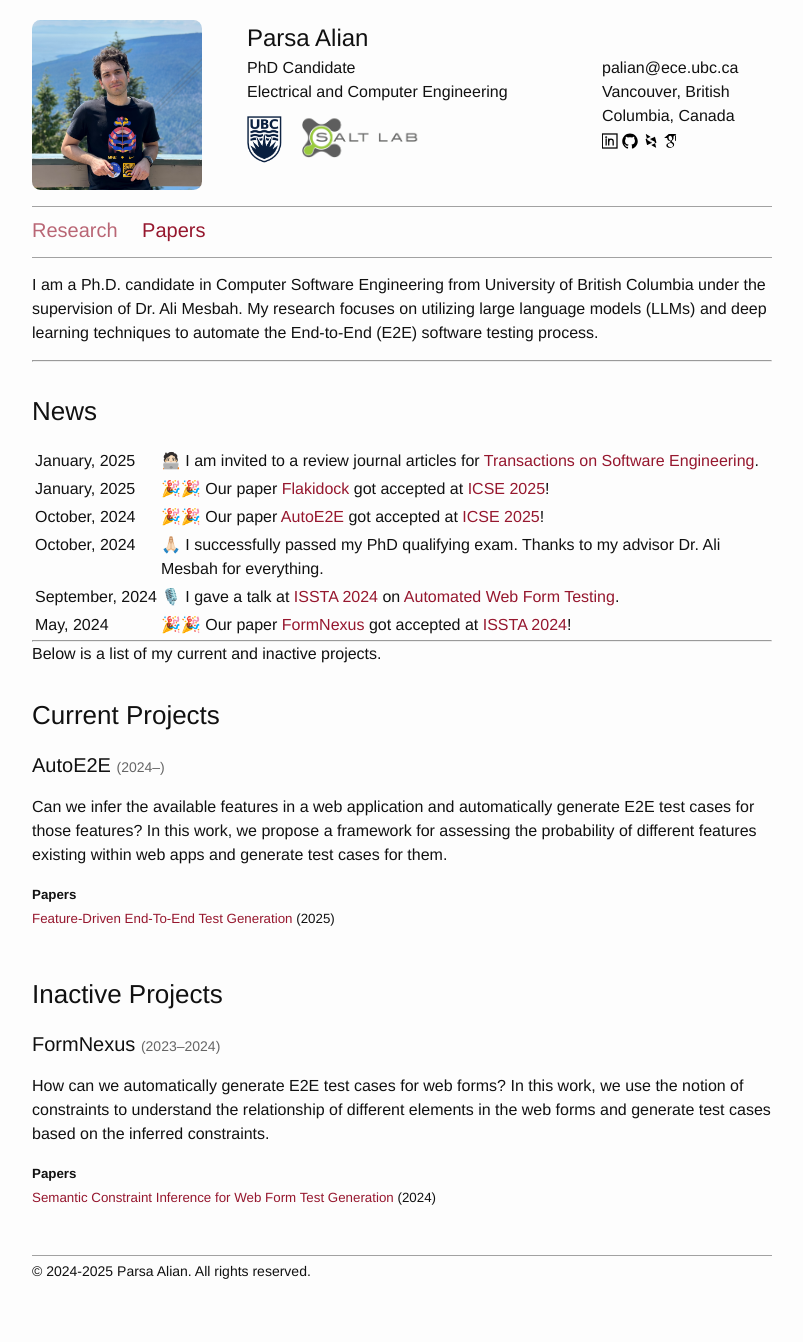
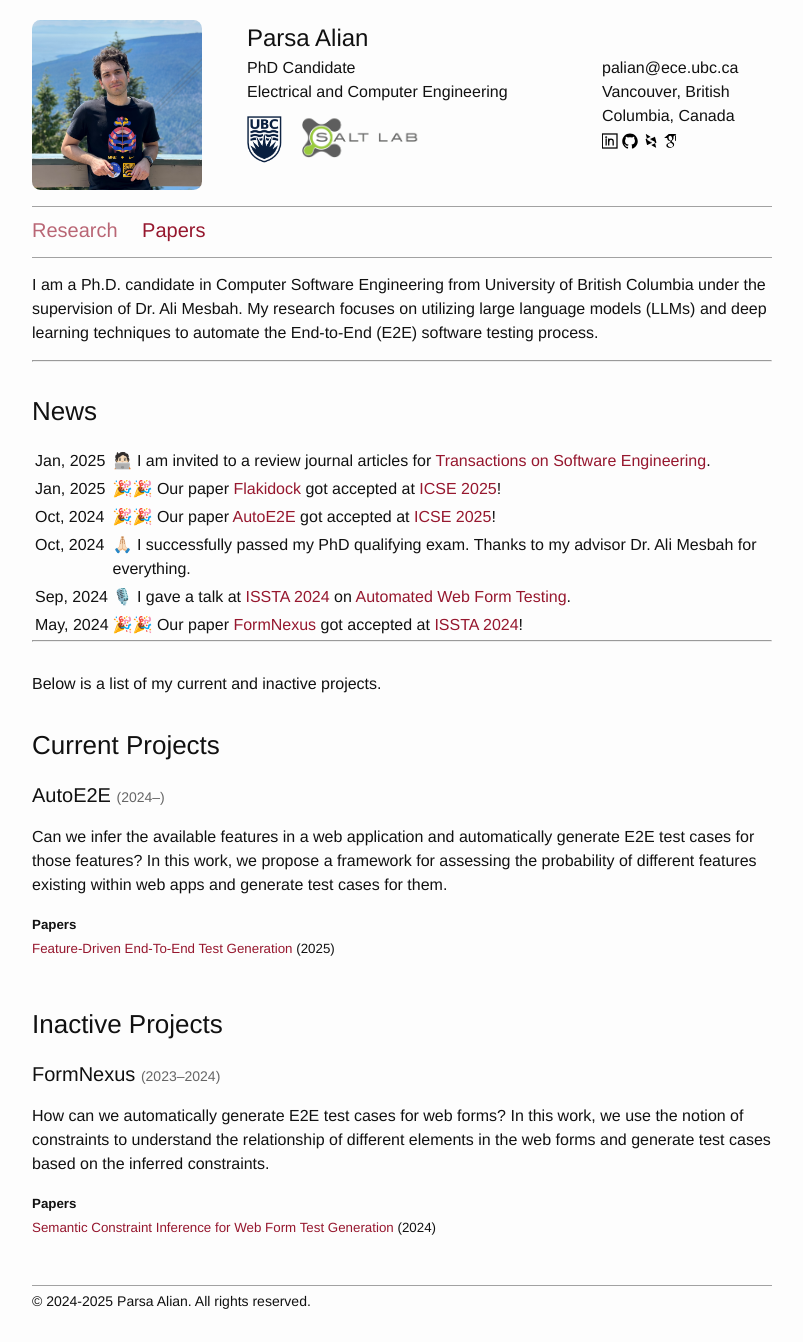
Before and after one commit to parsaalian/parsaalian.github.io, a Jekyll site: the page built from index.md, in a window 1280 px wide. Shown: the whole page, without its empty margins (238-1041 px from the left). Built offline with Jekyll 4.4.1, drawn with Linux system fonts in a browser that asks for light colours; before the commit the page ends 1312 px from its top, so only the background shows below that.

Commit message:
updated target and margin

```diff
--- a/index.md
+++ b/index.md
@@ -13,46 +13,46 @@ I am a Ph.D. candidate in Computer Software Engineering from University of Briti
 
 <table>
   <tr>
-    <td style="vertical-align: top;">January,&nbsp;2025</td>
+    <td style="vertical-align: top;">Jan,&nbsp;2025</td>
     <td>
-    🧑🏻‍💻 I am invited to a review journal articles for <a href="https://www.computer.org/csdl/journal/ts">Transactions on Software Engineering</a>.
+    🧑🏻‍💻 I am invited to a review journal articles for <a href="https://www.computer.org/csdl/journal/ts" target="_blank">Transactions on Software Engineering</a>.
     </td>
   </tr>
   <tr>
-    <td style="vertical-align: top;">January,&nbsp;2025</td>
+    <td style="vertical-align: top;">Jan,&nbsp;2025</td>
     <td>
-    🎉🎉 Our paper <a href="https://www.computer.org/csdl/proceedings-article/icse/2025/056900a678/251mGE6xELC">Flakidock</a> got accepted at <a href="https://conf.researchr.org/home/icse-2025">ICSE 2025</a>!
+    🎉🎉 Our paper <a href="https://www.computer.org/csdl/proceedings-article/icse/2025/056900a678/251mGE6xELC" target="_blank">Flakidock</a> got accepted at <a href="https://conf.researchr.org/home/icse-2025" target="_blank">ICSE 2025</a>!
     </td>
   </tr>
   <tr>
-    <td style="vertical-align: top;">October,&nbsp;2024</td>
+    <td style="vertical-align: top;">Oct,&nbsp;2024</td>
     <td>
-    🎉🎉 Our paper <a href="https://www.computer.org/csdl/proceedings-article/icse/2025/056900a678/251mGE6xELC">AutoE2E</a> got accepted at <a href="https://conf.researchr.org/home/icse-2025">ICSE 2025</a>!
+    🎉🎉 Our paper <a href="https://www.computer.org/csdl/proceedings-article/icse/2025/056900a678/251mGE6xELC" target="_blank">AutoE2E</a> got accepted at <a href="https://conf.researchr.org/home/icse-2025" target="_blank">ICSE 2025</a>!
     </td>
   </tr>
   <tr>
-    <td style="vertical-align: top;">October,&nbsp;2024</td>
+    <td style="vertical-align: top;">Oct,&nbsp;2024</td>
     <td>
     🙏🏻 I successfully passed my PhD qualifying exam. Thanks to my advisor Dr. Ali Mesbah for everything.
     </td>
   </tr>
   <tr>
-    <td style="vertical-align: top;">September,&nbsp;2024</td>
+    <td style="vertical-align: top;">Sep,&nbsp;2024</td>
     <td>
-    🎙️ I gave a talk at <a href="https://conf.researchr.org/home/issta-2024">ISSTA 2024</a> on <a href="https://dl.acm.org/doi/abs/10.1145/3650212.3680332">Automated Web Form Testing</a>.
+    🎙️ I gave a talk at <a href="https://conf.researchr.org/home/issta-2024" target="_blank">ISSTA 2024</a> on <a href="https://dl.acm.org/doi/abs/10.1145/3650212.3680332" target="_blank">Automated Web Form Testing</a>.
     </td>
   </tr>
   <tr>
     <td style="vertical-align: top;">May,&nbsp;2024</td>
     <td>
-    🎉🎉 Our paper <a href="https://dl.acm.org/doi/abs/10.1145/3650212.3680332">FormNexus</a> got accepted at <a href="https://conf.researchr.org/home/issta-2024">ISSTA 2024</a>!
+    🎉🎉 Our paper <a href="https://dl.acm.org/doi/abs/10.1145/3650212.3680332" target="_blank">FormNexus</a> got accepted at <a href="https://conf.researchr.org/home/issta-2024" target="_blank">ISSTA 2024</a>!
     </td>
   </tr>
 </table>
 
 ---
 
-Below is a list of my current and inactive projects.
+<p style="margin-top: 30px">Below is a list of my current and inactive projects.</p>
 
 ### Current Projects
 {% assign current = site.data.projects | where_exp: "project", "project.end == nil" %}
```
